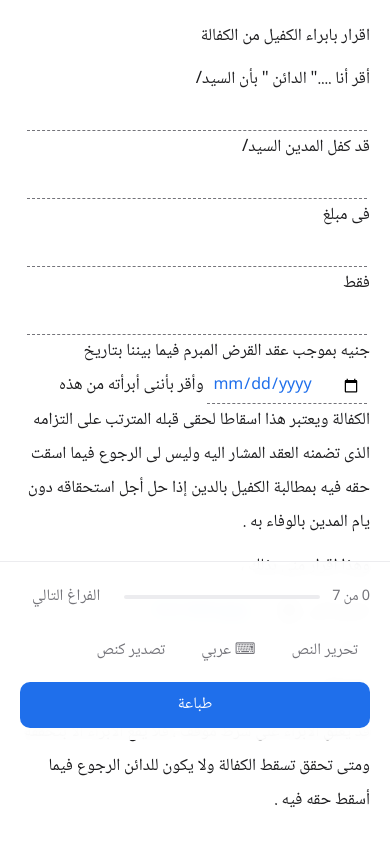
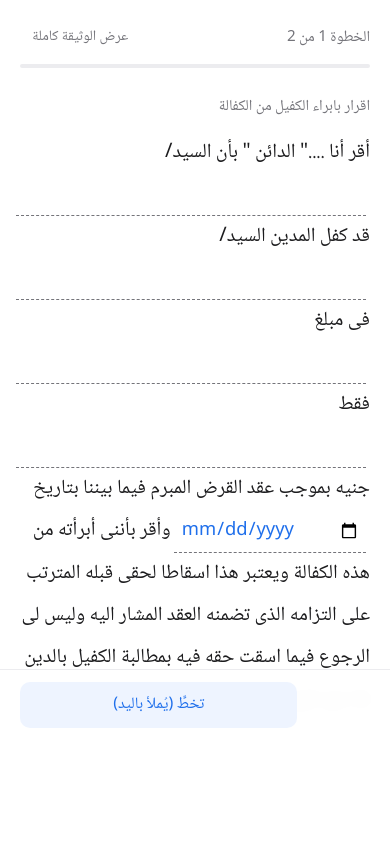
Before and after one commit to techiediaries/doc-to-form, a browser extension: page forms/sample1.html in a window 390 px wide. Shown: the part 104-950 px from the top of the page. Drawn offline with Linux system fonts and the light colour scheme.

Commit message:
feat: wizard mode — fill a form one line at a time, print the full A4
## What was built
- static/wizard.js (loaded by form.js after editor.js): "خطوة بخطوة / Pas à pas" mode. Each step shows
  one document line with its blanks (plus a short blank-less line before it as context); Prev/Next,
  Enter/Shift+Enter, skip wording for empty steps, step counter + bar, View Transitions slide.
- Review step: whole document, count of blanks left for handwriting, touch a value to return to its step, Print.
- On by default on phones, off on desktop, choice kept in localStorage dtf:v1:wizard. French UI on FR pages.
- tests/edge-wizard.js (36 checks); older tests opt out of wizard for their phone checks.

## Design decisions
- No copies of inputs: the wizard only hides lines, so drafts, progress, print twins keep working.
- All hiding rules live in @media screen: print never sees them and always gets the full A4 page.
- Edit mode and wizard are mutually exclusive; no auto-focus on page load (no phone keyboard popping up).

## Phase exit criteria
edge-wizard 36/36, edge-ui 29/29, edge-editor 31/31, edge-lang 16/16 in Edge.

Co-Authored-By: Claude Opus 5.5 <noreply@anthropic.com>

```diff
--- a/static/form.js
+++ b/static/form.js
@@ -166,8 +166,11 @@
 
   render();
 
-  // Edit mode + Arabic keyboard live in their own file.
-  const ed = document.createElement('script');
-  ed.src = scriptSrc ? new URL('editor.js', scriptSrc).href : '../static/editor.js';
-  document.body.append(ed);
+  // Edit mode + Arabic keyboard, then wizard mode, live in their own files (loaded in this order).
+  for (const file of ['editor.js', 'wizard.js']) {
+    const s = document.createElement('script');
+    s.src = scriptSrc ? new URL(file, scriptSrc).href : '../static/' + file;
+    s.async = false;
+    document.body.append(s);
+  }
 })();
--- a/static/style.css
+++ b/static/style.css
@@ -449,6 +449,68 @@ h2.category-title {
   .kb-on body { padding-block-end: 0; }
 }
 
+/* ---------- Wizard mode (wizard.js): one line at a time ----------
+   Every hiding rule is inside @media screen, so print never sees them and always gets the full A4 page. */
+
+.wz-head, .wz-nav { display: none; }
+
+@media screen {
+  .wizard {
+    & .wz-head {
+      display: flex;
+      flex-wrap: wrap;
+      align-items: center;
+      gap: 0.5rem 1rem;
+      margin-block-end: 1.5rem;
+      font-size: 0.95rem;
+      color: var(--muted);
+      & .bar { flex: 1 1 100%; order: 3; block-size: 4px; border-radius: 2px; background: var(--faint); overflow: hidden; }
+      & .bar i { display: block; block-size: 100%; inline-size: 0; background: var(--accent); transition: inline-size 0.25s; }
+      & .wz-exit { margin-inline-start: auto; min-block-size: 36px; font-size: 0.9rem; }
+      &[data-hint]:not([data-hint=""])::after { content: attr(data-hint); flex: 1 1 100%; order: 4; font-size: 0.85rem; }
+    }
+
+    /* Only the current line (and its short context line) is on screen. */
+    & .doc-body {
+      view-transition-name: wz-step;
+      & .wz-context { color: var(--muted); font-size: 0.95rem; margin-block-end: 0.25rem; }
+      & .wz-current { font-size: 1.25rem; line-height: 2.1; }
+      & .wz-current .field { font-size: max(18px, 1.15rem); min-inline-size: min(12rem, 100%); }
+    }
+
+    /* The action bar shows only Previous / Next (and Print on the review step). */
+    & .actions > :not(.wz-nav) { display: none; }
+    & .wz-nav { display: flex; flex: 1 1 100%; gap: 0.75rem; }
+    & .wz-nav .wz-next { flex: 1 1 auto; }
+    & .wz-nav .wz-next.wz-skip { color: var(--accent); background: var(--accent-soft); }
+    & .wz-nav .wz-prev:disabled { visibility: hidden; }
+    & .wz-print { display: none; }
+  }
+
+  /* Review: the whole document again; values can be touched to go back to their step. */
+  .wizard.wz-review {
+    & .doc-body .field { cursor: pointer; }
+    & .wz-next { display: none; }
+    & .wz-print { display: block; flex: 1 1 auto; }
+  }
+
+  /* Phones: Previous / Next pinned at the thumb, even when the step is short. */
+  @media (max-width: 40rem) {
+    .wizard .actions { position: fixed; inset-inline: 0; margin-inline: 0; z-index: 5; }
+    .wizard body { padding-block-end: 6rem; }
+  }
+
+  .wizard:not(.wz-review) :is(.doc-body, .keep-together) > :not(.keep-together, .wz-current, .wz-context) { display: none; }
+
+  .wz-toggle[aria-pressed="true"] { color: var(--accent); }
+}
+
+/* Slide toward the reading direction; --wz-from is ±1, set by wizard.js (flipped for RTL). */
+::view-transition-old(wz-step) { animation: wz-out 0.18s ease-in both; }
+::view-transition-new(wz-step) { animation: wz-in 0.24s ease-out both; }
+@keyframes wz-out { to { opacity: 0; translate: calc(var(--wz-from, 1) * -2rem) 0; } }
+@keyframes wz-in { from { opacity: 0; translate: calc(var(--wz-from, 1) * 2rem) 0; } }
+
 /* ---------- Wider screens: more air, same structure ---------- */
 
 @media (min-width: 40rem) {
--- /dev/null
+++ b/static/wizard.js
@@ -0,0 +1,205 @@
+// Form page, loaded by form.js — wizard mode ("step by step"): one line of the document at a time,
+// with its blanks, so the person only thinks about one thing. The last step reviews the whole document.
+// Nothing is copied: the wizard only hides the other lines, and all its hiding rules live in
+// `@media screen` (style.css), so printing always gives the full A4 document, exactly as on a computer.
+// Choice kept on this device (localStorage dtf:v1:wizard); on by default on phones.
+(function () {
+  const form = document.getElementById('doc-form');
+  const body = form && form.querySelector('.doc-body');
+  const actions = form && form.querySelector('.actions');
+  if (!body || !actions || !body.querySelector('.field')) return;
+
+  const root = document.documentElement;
+  const fr = root.lang === 'fr';
+  const T = fr ? {
+    toggle: 'Pas à pas', toggleTitle: 'Remplir le document une ligne à la fois',
+    step: (i, n) => 'Étape ' + i + ' sur ' + n, exit: 'Voir tout le document',
+    prev: 'Précédent', next: 'Suivant', skip: 'Passer (à remplir à la main)', toReview: 'Vérifier',
+    review: (left) => 'Vérifiez le document' + (left ? ' — ' + left + (left > 1 ? ' blancs restent' : ' blanc reste') + ' à remplir à la main' : ''),
+    print: 'Imprimer', hint: 'Touchez une valeur pour la modifier',
+  } : {
+    toggle: 'خطوة بخطوة', toggleTitle: 'ملء الوثيقة سطرًا سطرًا',
+    step: (i, n) => 'الخطوة ' + i + ' من ' + n, exit: 'عرض الوثيقة كاملة',
+    prev: 'السابق', next: 'التالي', skip: 'تخطٍّ (يُملأ باليد)', toReview: 'مراجعة',
+    review: (left) => 'راجع الوثيقة' + (left ? ' — فراغات تُملأ باليد: ' + left : ''),
+    print: 'طباعة', hint: 'المس أي قيمة لتعديلها',
+  };
+
+  const KEY = 'dtf:v1:wizard';
+  const ls = {
+    get() { try { return localStorage.getItem(KEY); } catch { return null; } },
+    set(v) { try { localStorage.setItem(KEY, v); } catch {} },
+  };
+  const el = (tag, cls, text) => {
+    const n = document.createElement(tag);
+    if (cls) n.className = cls;
+    if (text) n.textContent = text;
+    return n;
+  };
+  const button = (cls, text, title) => {
+    const b = el('button', cls, text);
+    b.type = 'button';
+    if (title) b.title = title;
+    return b;
+  };
+  const isFilled = (f) => (f.type === 'checkbox' ? f.checked : f.value.trim() !== '');
+  const reduced = matchMedia('(prefers-reduced-motion: reduce)');
+
+  // Labels from the page's own field list (new templates have them; old ones are empty).
+  const labels = {};
+  try { if (typeof fields !== 'undefined') for (const f of fields) if (f.label) labels[f.id] = f.label; } catch {}
+
+  // ---- UI ----
+  const toggle = button('btn-ghost wz-toggle', T.toggle, T.toggleTitle);
+  toggle.setAttribute('aria-pressed', 'false');
+  actions.insertBefore(toggle, actions.querySelector('.edit-toggle') || actions.querySelector('.btn-ghost:not(.next)') || null);
+
+  const head = el('div', 'wz-head');
+  const count = el('span', 'wz-count');
+  count.setAttribute('aria-live', 'polite');
+  const track = el('span', 'bar');
+  track.append(el('i'));
+  const exit = button('btn-ghost wz-exit', T.exit);
+  head.append(count, exit, track);
+  body.before(head);
+
+  const nav = el('div', 'wz-nav');
+  const prev = button('btn-ghost wz-prev', T.prev);
+  const next = button('primary wz-next', T.next);
+  const print = button('primary wz-print', T.print);
+  nav.append(prev, next, print);
+  actions.prepend(nav);
+
+  // ---- Steps: each line with blanks; a short line without blanks just before it is shown as context ----
+  let steps = [];
+  let at = 0; // steps.length = the review step
+  function units() {
+    const out = [];
+    for (const c of body.children) {
+      if (c.classList.contains('keep-together')) out.push(...c.children);
+      else if (c.matches('.doc-line, .doc-table, p, div, table')) out.push(c);
+    }
+    return out;
+  }
+  const textOnly = (u) => {
+    const c = u.cloneNode(true);
+    c.querySelectorAll('input, select, textarea, .pv').forEach((n) => n.remove());
+    return c.textContent.trim();
+  };
+  function buildSteps() {
+    const list = units();
+    steps = [];
+    list.forEach((u, i) => {
+      const blanks = [...u.querySelectorAll('.field')];
+      if (!blanks.length) return;
+      let ctx = null;
+      for (let j = i - 1; j >= 0; j--) {
+        const p = list[j];
+        if (!p.querySelector('.field')) { if (textOnly(p).length <= 160) ctx = p; break; }
+        if (textOnly(p)) break; // a line with its own words is not context for this one
+      }
+      steps.push({ line: u, ctx, blanks });
+    });
+  }
+  const stepOf = (f) => steps.findIndex((s) => s.blanks.includes(f));
+
+  function show(i) {
+    at = goal = Math.max(0, Math.min(i, steps.length));
+    const review = at === steps.length;
+    root.classList.toggle('wz-review', review);
+    body.querySelectorAll('.wz-current, .wz-context').forEach((n) => n.classList.remove('wz-current', 'wz-context'));
+    const s = steps[at];
+    if (s) {
+      s.line.classList.add('wz-current');
+      if (s.ctx) s.ctx.classList.add('wz-context');
+    }
+    const all = steps.flatMap((x) => x.blanks);
+    count.textContent = review ? T.review(all.filter((f) => !isFilled(f)).length) : T.step(at + 1, steps.length);
+    track.firstChild.style.inlineSize = (at / steps.length) * 100 + '%';
+    prev.disabled = at === 0;
+    updateNext();
+    head.dataset.hint = review ? T.hint : '';
+  }
+  function updateNext() {
+    const s = steps[at];
+    if (!s) return;
+    next.textContent = at === steps.length - 1 ? T.toReview : s.blanks.some(isFilled) ? T.next : T.skip;
+    next.classList.toggle('wz-skip', !s.blanks.some(isFilled) && at < steps.length - 1);
+  }
+  function focusStep() {
+    const s = steps[at];
+    window.scrollTo({ top: 0 });
+    if (!s) { print.focus({ preventScroll: true }); return; }
+    const f = s.blanks.find((b) => !isFilled(b)) || s.blanks[0];
+    f.focus({ preventScroll: true });
+  }
+
+  // Slide between steps with the View Transitions API, toward the reading direction (flips in RTL).
+  // `goal` is where we are heading: quick taps during a slide add up instead of being lost.
+  let goal = 0;
+  function go(i) {
+    i = Math.max(0, Math.min(i, steps.length));
+    if (i === goal) return focusStep();
+    const forward = i > goal;
+    goal = i;
+    const swap = () => { show(goal); focusStep(); };
+    if (!document.startViewTransition || reduced.matches) return swap();
+    root.style.setProperty('--wz-from', (forward ? 1 : -1) * (getComputedStyle(root).direction === 'rtl' ? -1 : 1));
+    const t = document.startViewTransition(swap);
+    t.ready.catch(() => {}); // a newer slide skips this one: expected, not an error
+    t.finished.catch(() => {});
+  }
+
+  // ---- On / off ----
+  let on = false;
+  function setWizard(v, remember) {
+    if (v && root.classList.contains('editing')) document.querySelector('.edit-toggle')?.click(); // one mode at a time
+    on = v;
+    root.classList.toggle('wizard', v);
+    root.classList.toggle('wz-review', false);
+    toggle.setAttribute('aria-pressed', String(v));
+    if (remember) ls.set(v ? '1' : '0');
+    if (v) {
+      buildSteps();
+      for (const s of steps) for (const f of s.blanks) if (labels[f.id] && !f.placeholder) { f.placeholder = labels[f.id]; f.dataset.wzPh = '1'; }
+      const firstEmpty = steps.findIndex((s) => s.blanks.some((f) => !isFilled(f)));
+      show(firstEmpty < 0 ? steps.length : firstEmpty);
+      if (remember) focusStep(); // not on page load: a phone keyboard popping up unasked is noise
+    } else {
+      body.querySelectorAll('.wz-current, .wz-context').forEach((n) => n.classList.remove('wz-current', 'wz-context'));
+      body.querySelectorAll('[data-wz-ph]').forEach((f) => { f.removeAttribute('placeholder'); delete f.dataset.wzPh; });
+    }
+  }
+
+  toggle.addEventListener('click', () => setWizard(!on, true));
+  exit.addEventListener('click', () => setWizard(false, true));
+  prev.addEventListener('click', () => go(goal - 1));
+  next.addEventListener('click', () => go(goal + 1));
+  print.addEventListener('click', () => window.print());
+  form.addEventListener('input', () => { if (on) updateNext(); });
+
+  // Enter: next blank of this line, then the next step. Shift+Enter: back.
+  form.addEventListener('keydown', (e) => {
+    if (!on || e.key !== 'Enter' || e.isComposing || !e.target.matches('.field')) return;
+    e.preventDefault();
+    const s = steps[at];
+    if (!s) return;
+    const k = s.blanks.indexOf(e.target);
+    if (e.shiftKey) return k > 0 ? s.blanks[k - 1].focus() : go(goal - 1);
+    if (k > -1 && k < s.blanks.length - 1) return s.blanks[k + 1].focus();
+    go(goal + 1);
+  });
+
+  // Review: touching a value goes back to its step.
+  body.addEventListener('click', (e) => {
+    if (!on || at !== steps.length) return;
+    const f = e.target.closest('.field');
+    if (!f) return;
+    const i = stepOf(f);
+    if (i > -1) go(i);
+  });
+
+  const saved = ls.get();
+  const phone = matchMedia('(max-width: 40rem), (hover: none) and (pointer: coarse)').matches;
+  if (saved === '1' || (saved === null && phone)) setWizard(true, false);
+})();
```
Also changed, not shown: tests/edge-editor.js (+2 -2 lines), tests/edge-lang.js (+1 -1 lines), tests/edge-ui.js (+1 -0 lines), tests/edge-wizard.js (added, +104 -0 lines), 1 other file.
